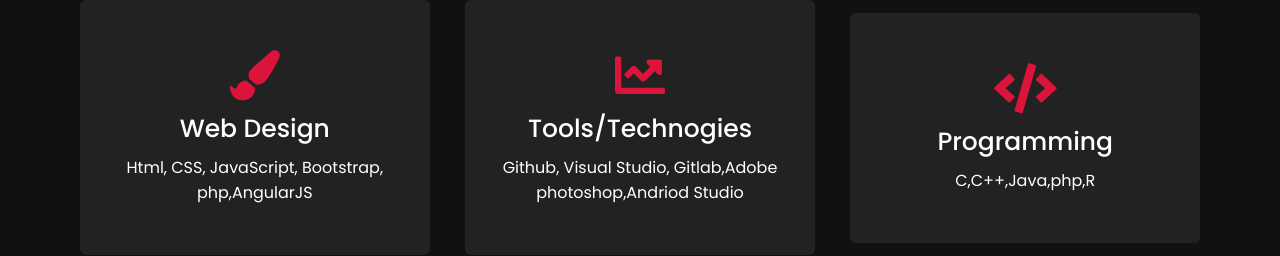
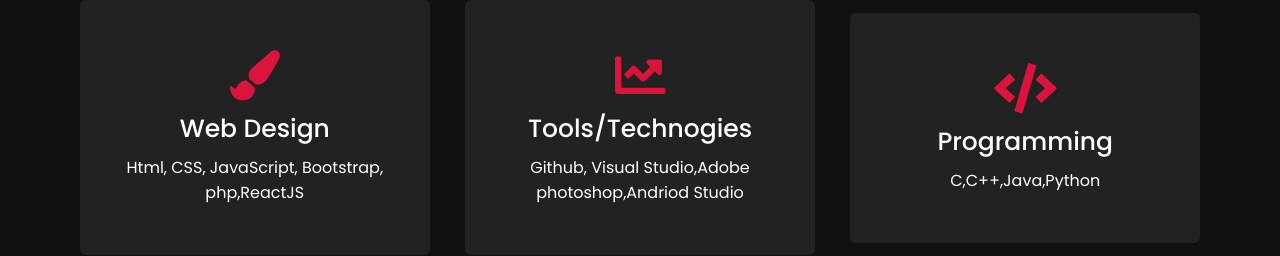
Before and after one commit to Manan-mistry/Portfolio, a plain HTML site: page index.html in a window 1280 px wide. Shown: the part 1752-2008 px from the top of the page. Drawn offline with nearby package versions, Linux system fonts and the light colour scheme.

Commit message:
Add files via upload

```diff
--- a/index.html
+++ b/index.html
@@ -69,21 +69,21 @@
                         <div class="box">
                             <i class="fas fa-paint-brush"></i>
                             <div class="text">Web Design</div>
-                            <p>Html, CSS, JavaScript, Bootstrap, php,AngularJS</p>
+                            <p>Html, CSS, JavaScript, Bootstrap, php,ReactJS</p>
                         </div>
                     </div>
                     <div class="card">
                         <div class="box">
                             <i class="fas fa-chart-line"></i>
                             <div class="text">Tools/Technogies</div>
-                            <p>Github, Visual Studio, Gitlab,Adobe photoshop,Andriod Studio</p>
+                            <p>Github, Visual Studio,Adobe photoshop,Andriod Studio</p>
                         </div>
                     </div>
                     <div class="card">
                         <div class="box">
                             <i class="fas fa-code"></i>
                             <div class="text">Programming</div>
-                            <p>C,C++,Java,php,R</p>
+                            <p>C,C++,Java,Python</p>
                         </div>
                     </div>
                    </div>
```
